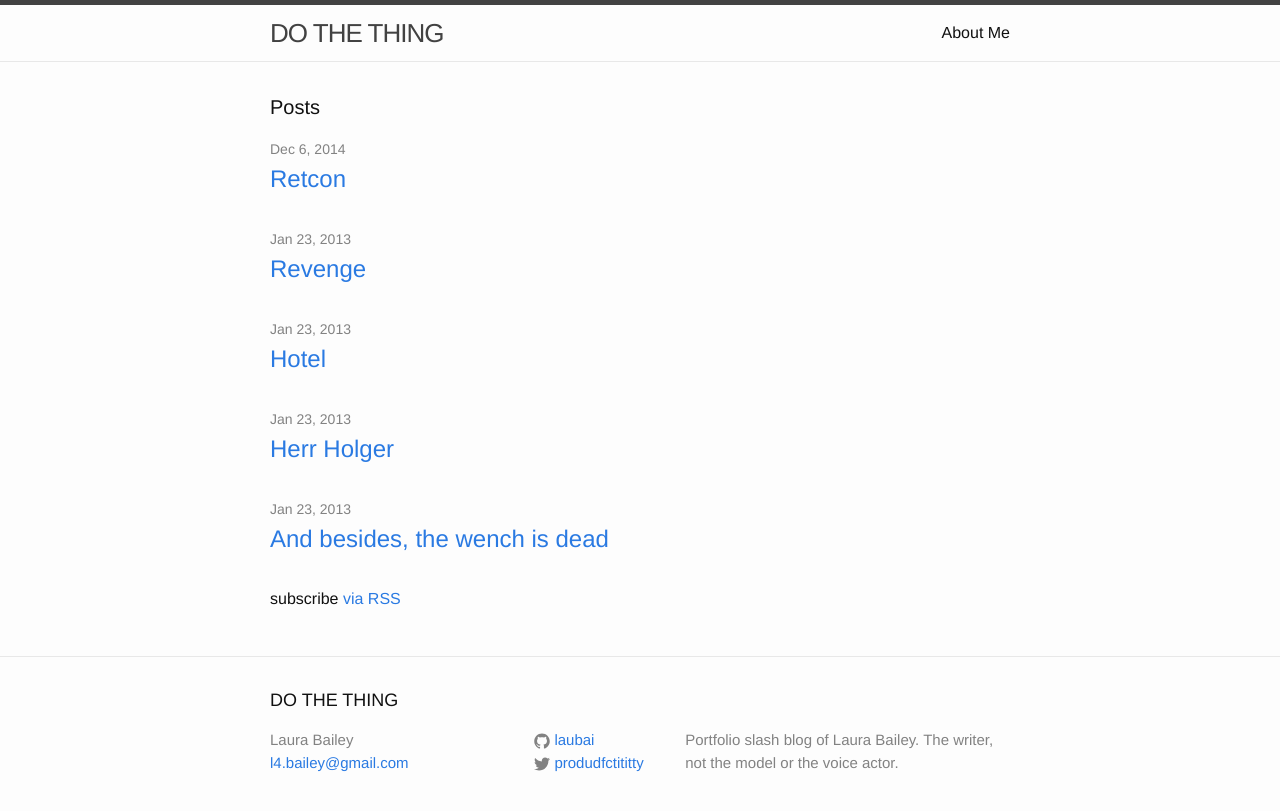
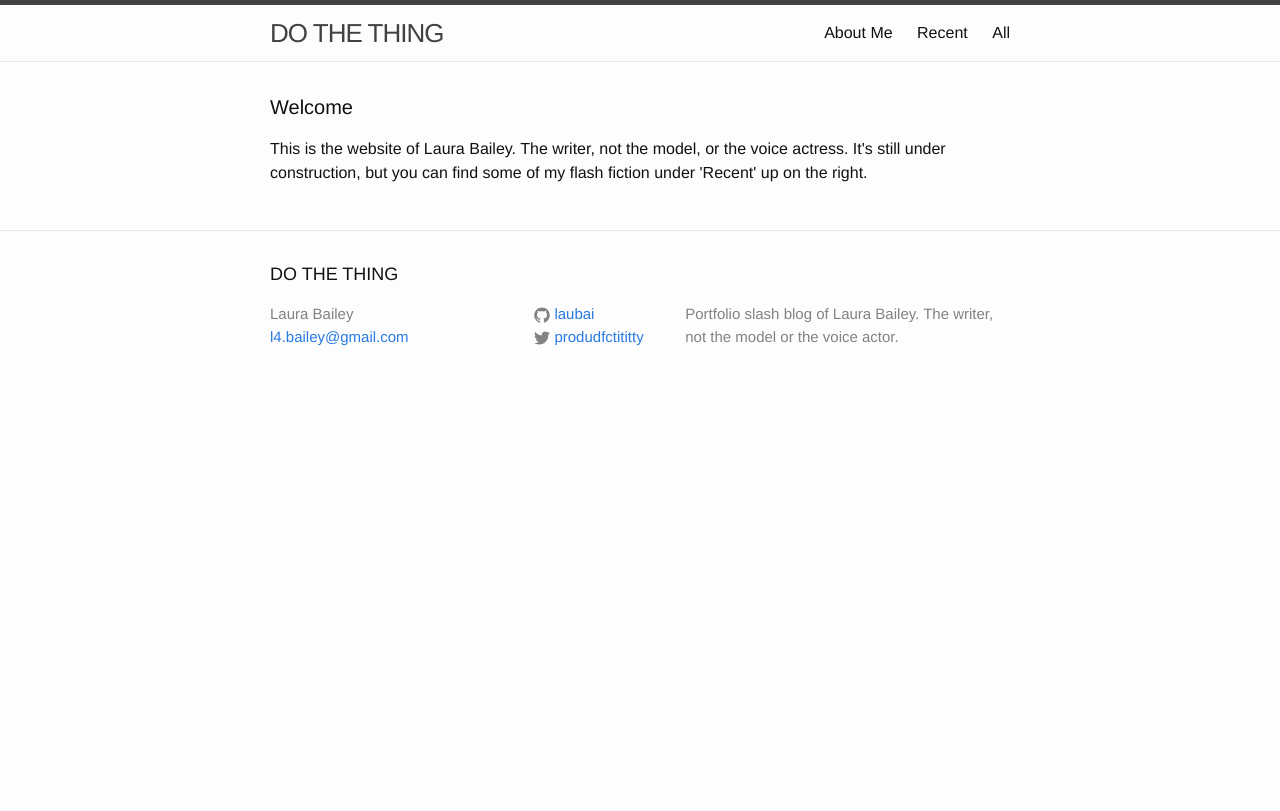
Before and after one commit to laubai/laubai.github.io, a Jekyll site: the page built from index.html, in a window 1280 px wide. Shown: the top 811 px of the page. Built offline with Jekyll 4.4.1, drawn with Linux system fonts in a browser that asks for light colours.

Commit message:
Made a welcome page
Signed-off-by: Laura Bailey <lbailey@redhat.com>

```diff
--- a/blog.html
+++ b/blog.html
@@ -1,5 +1,6 @@
 ---
 layout: page
+title: Recent
 ---
 
 <div class="home">
--- a/index.html
+++ b/index.html
@@ -4,20 +4,10 @@
 
 <div class="home">
 
-  <h1 class="page-heading">Posts</h1>
+  <h1 class="page-heading">Welcome</h1>
 
-  <ul class="post-list">
-    {% for post in site.posts %}
-      <li>
-        <span class="post-meta">{{ post.date | date: "%b %-d, %Y" }}</span>
-
-        <h2>
-          <a class="post-link" href="{{ post.url | prepend: site.baseurl }}">{{ post.title }}</a>
-        </h2>
-      </li>
-    {% endfor %}
-  </ul>
-
-  <p class="rss-subscribe">subscribe <a href="{{ "/feed.xml" | prepend: site.baseurl }}">via RSS</a></p>
+  <p>
+    This is the website of Laura Bailey. The writer, not the model, or the voice actress. It's still under construction, but you can find some of my flash fiction under 'Recent' up on the right.
+  </p>
 
 </div>
```
Also changed, not shown: post-list.html (added, +22 -0 lines).
